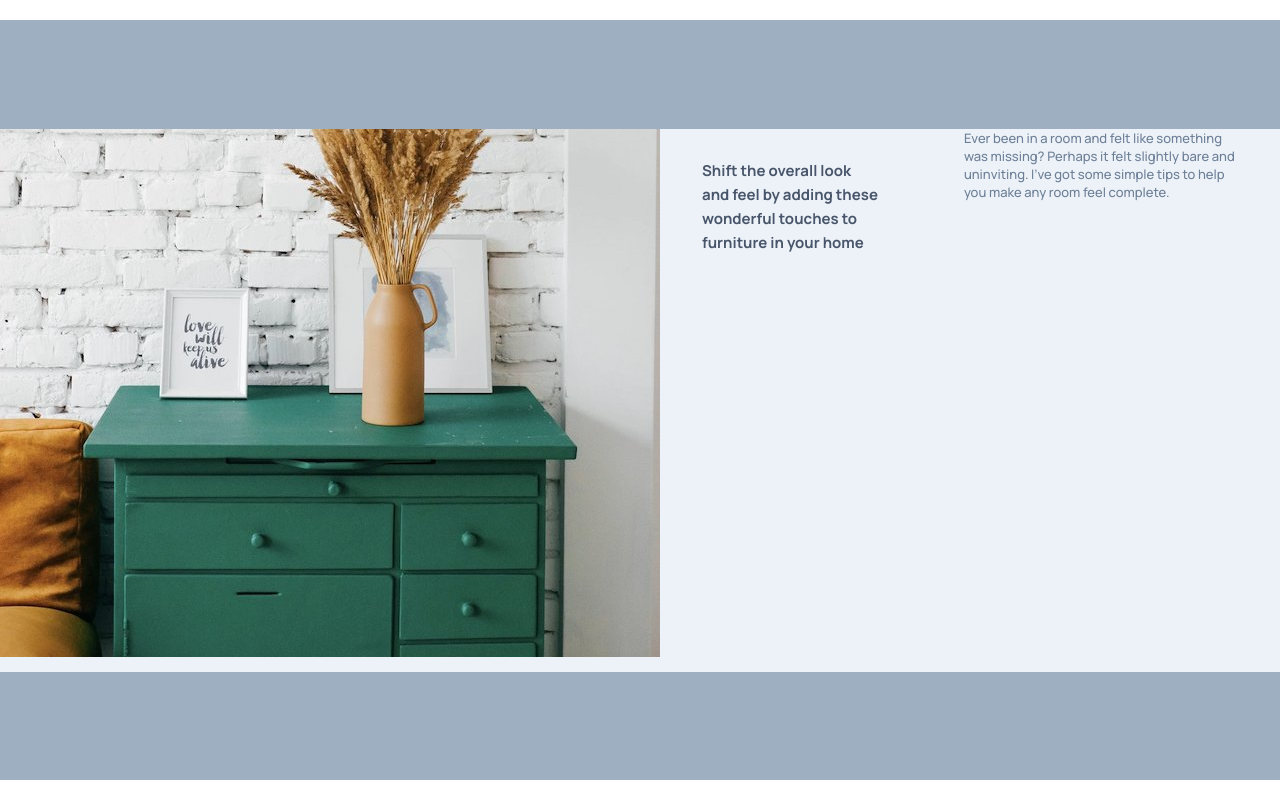
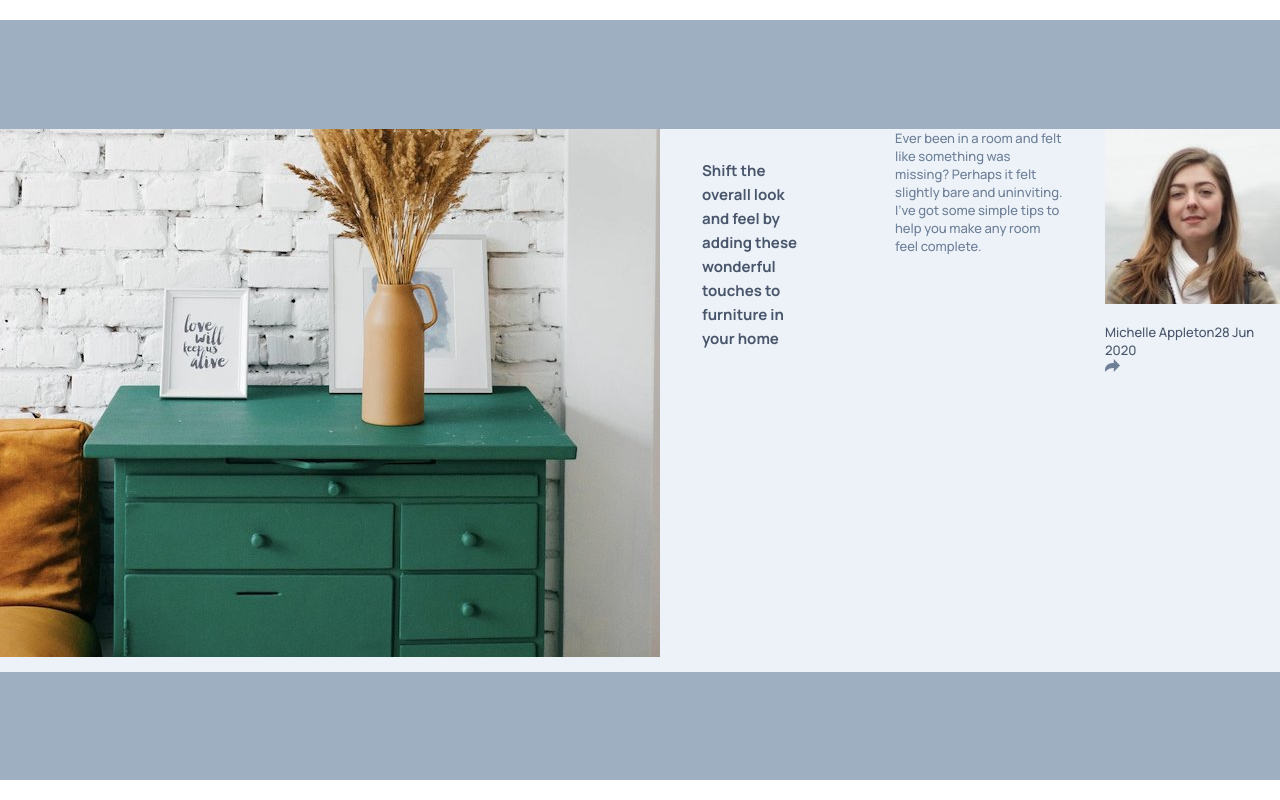
Before and after one commit to jerry81/frontend-mentor, a React (Create React App) app in the folder article-preview-component-master/react/article-preview/: page / in a window 1280 px wide. Built offline with nearby package versions, Linux system fonts and the light colour scheme.

Commit message:
feat: start work on footer

```diff
--- a/article-preview-component-master/react/article-preview/src/WorkArea.js
+++ b/article-preview-component-master/react/article-preview/src/WorkArea.js
@@ -1,6 +1,8 @@
 import "./WorkArea.css";
 import useMediaQuery from "@material-ui/core/useMediaQuery";
 import drawers from "./images/drawers.jpg";
+import michelle from './images/avatar-michelle.jpg'
+import share from './images/icon-share.svg'
 
 function WorkArea() {
   /* styles */
@@ -25,6 +27,23 @@ function WorkArea() {
       </div>
     );
   }
+  function Profile() {
+    return (
+      <div className="profile">
+        <span className="name">Michelle Appleton</span>
+        <span>28 Jun 2020</span>
+      </div>
+    )
+  }
+  function Footer() {
+    return (
+      <footer className="foot">
+        <img src={michelle} alt="michelle"/>
+        <Profile />
+        <img src={share} alt="share"/>
+      </footer>
+    )
+  }
 
   /* render */
   return (
@@ -32,6 +51,7 @@ function WorkArea() {
       <img src={drawers} alt="drawers" />
       <BoldText />
       <Light/>
+      <Footer />
     </div>
   );
 }
```
Also changed, not shown: article-preview-component-master/react/article-preview/src/images/avatar-michelle.jpg (added), article-preview-component-master/react/article-preview/src/images/icon-share.svg (added).
